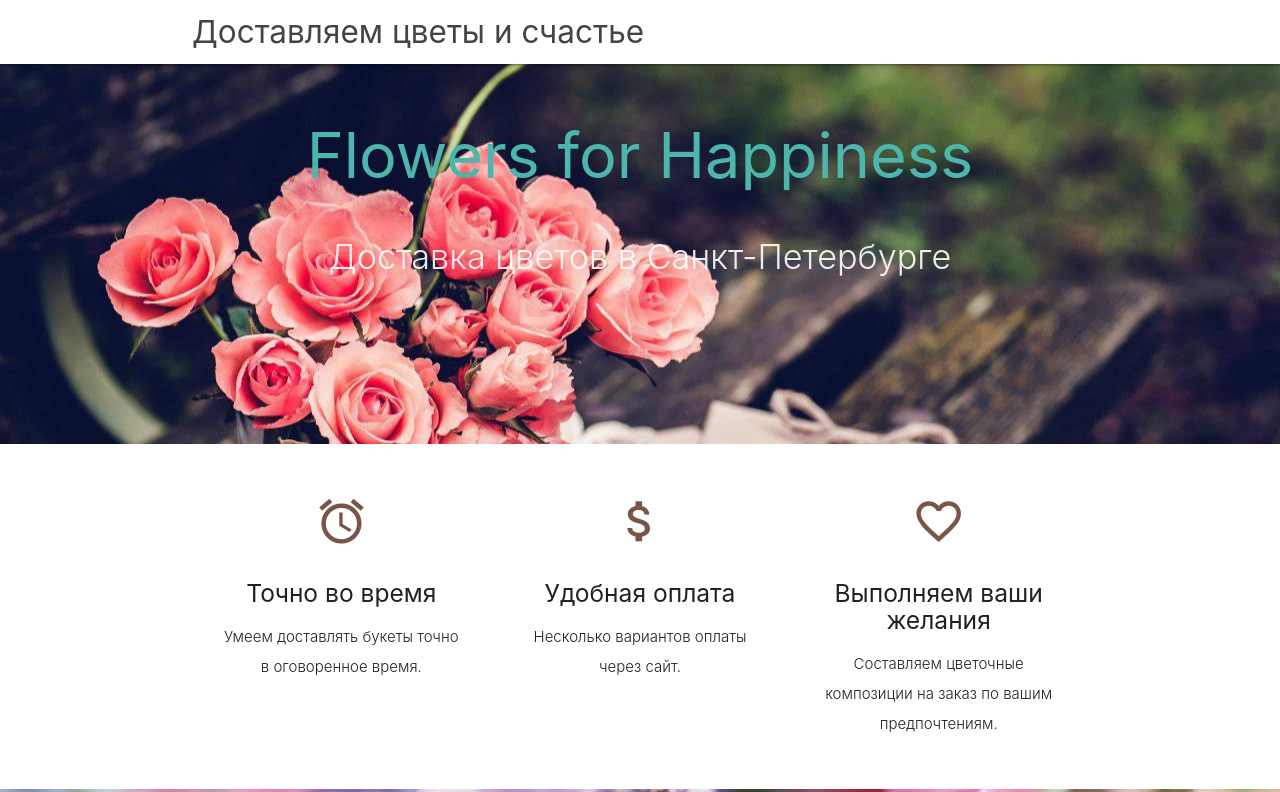
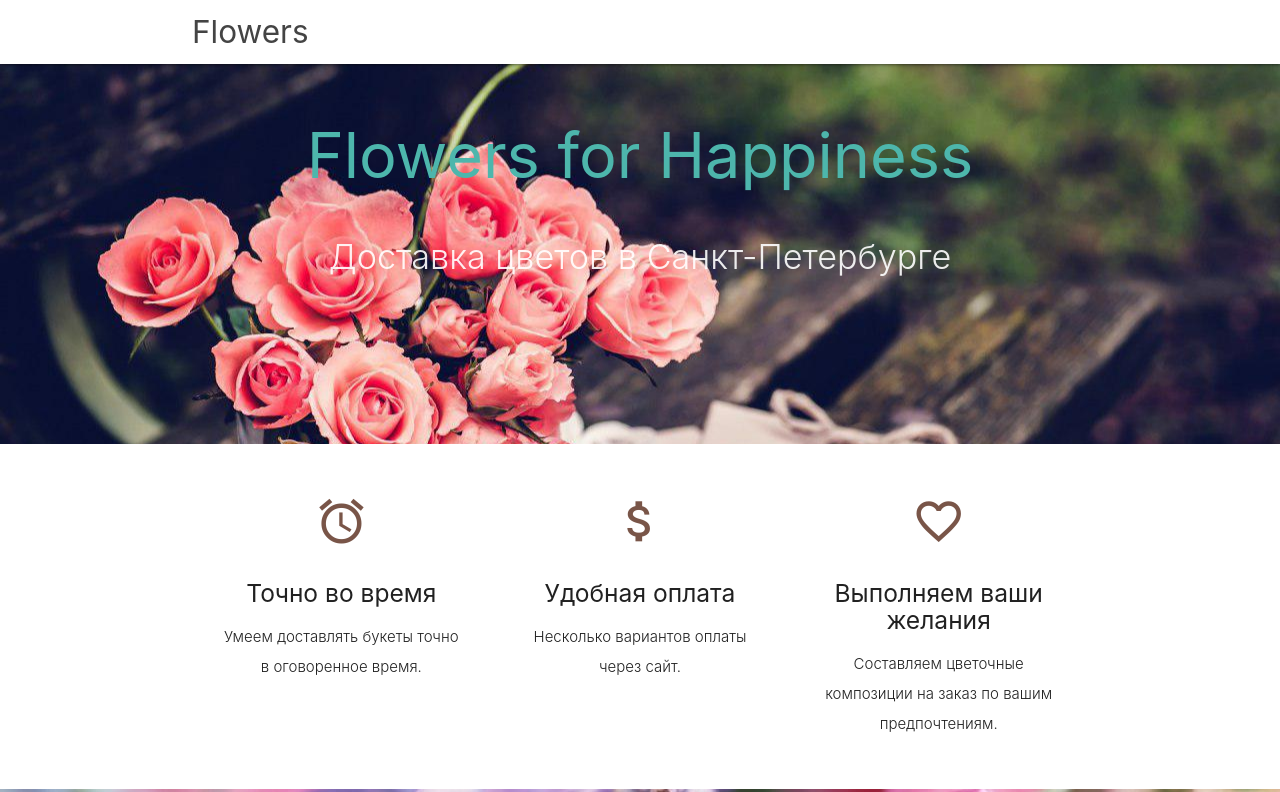
Before and after one commit to irinajukowa97/irinajukowa97.github.io, a plain HTML site: page index.html in a window 1280 px wide. Shown: the top 792 px of the page. Drawn offline with nearby package versions, Linux system fonts and the light colour scheme.

Commit message:
Update index.html

```diff
--- a/index.html
+++ b/index.html
@@ -13,7 +13,7 @@
 <body>
   <nav class="white" role="navigation">
     <div class="nav-wrapper container">
-      <a id="logo-container" href="#" class="brand-logo">Доставляем цветы и счастье</a>
+      <a id="logo-container" href="#" class="brand-logo">Flowers</a>
     </div>
   </nav>
 </head>
```
